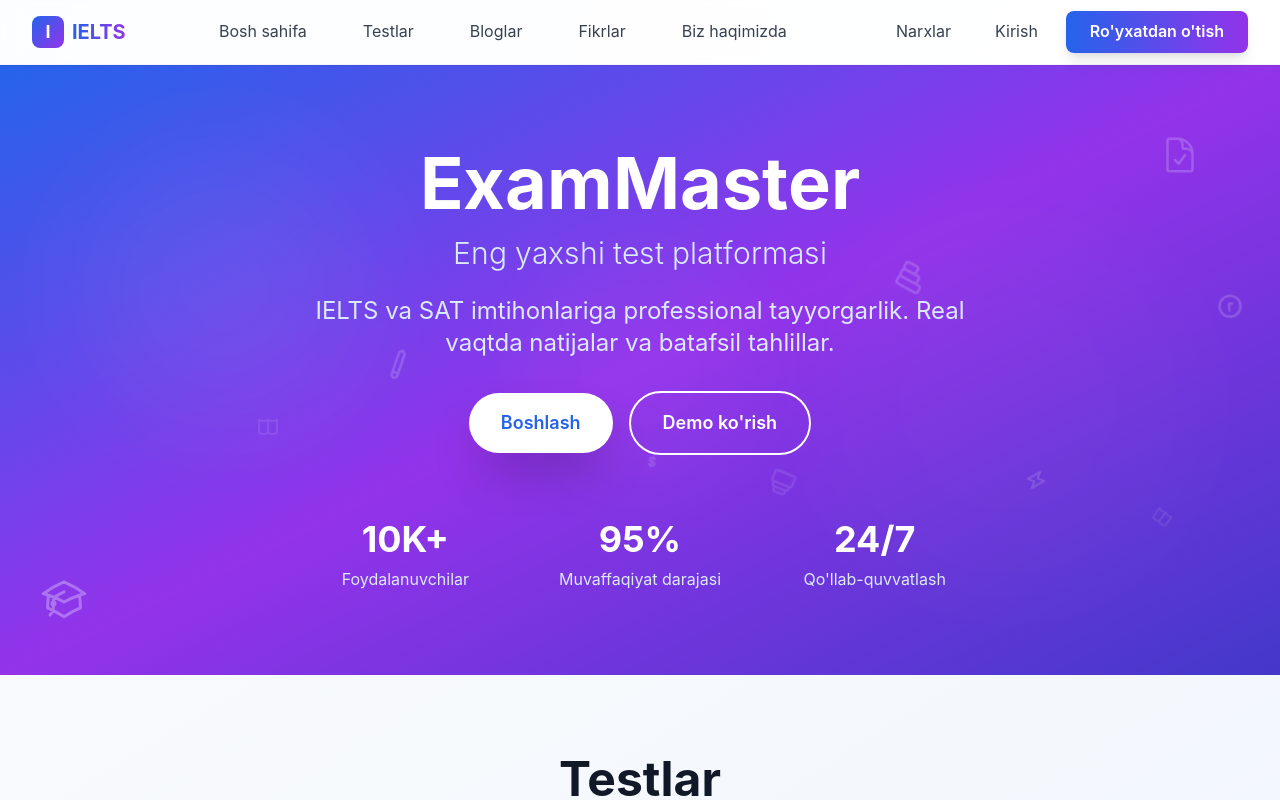
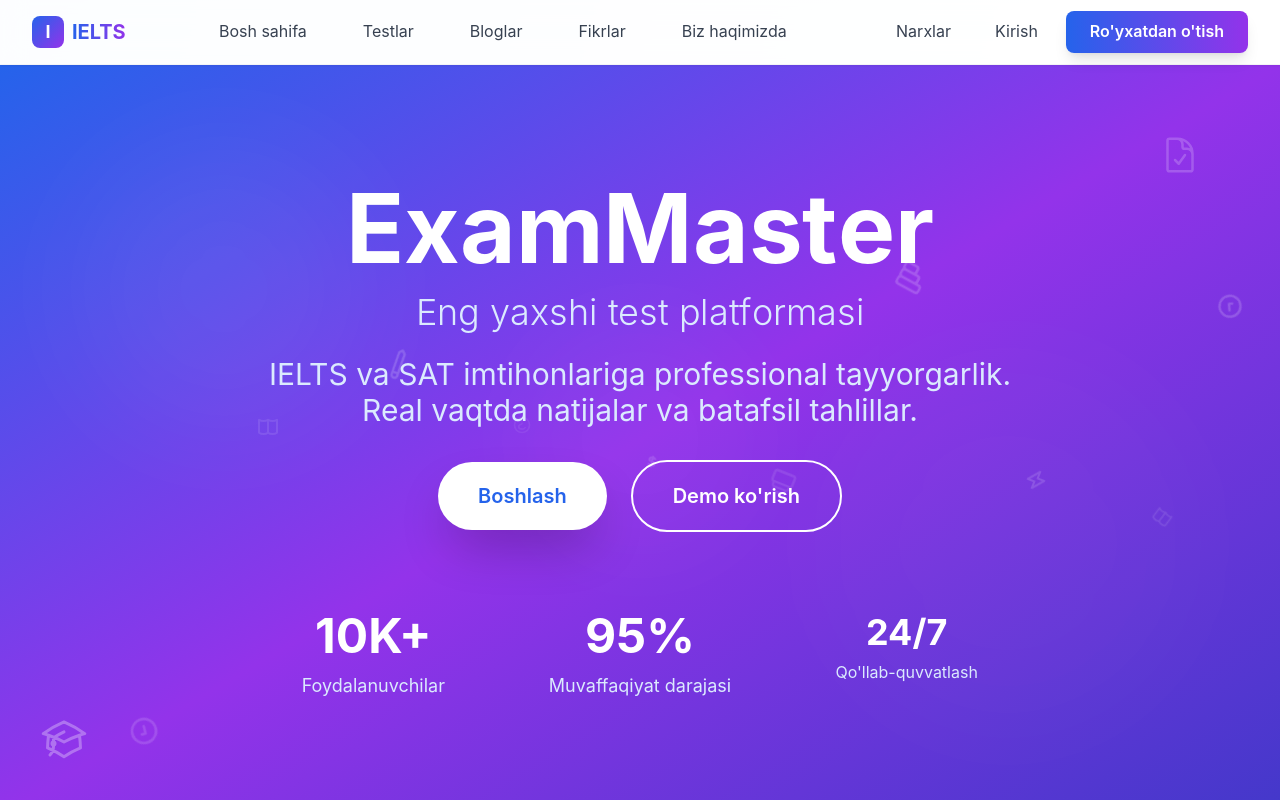
Before and after one commit to Muhammaddiyor2010/IELTS_sayt, a Vue app: page / in a window 1280 px wide. Shown: the top 800 px of the page. Built offline with nearby package versions, Linux system fonts and the light colour scheme; the HTML template or start-up script is replaced by a standard one.

Commit message:
Increase ExamMaster hero section size and text

```diff
--- a/src/pages/Home.vue
+++ b/src/pages/Home.vue
@@ -1,7 +1,7 @@
 <template>
     <div class="">
         <!-- Modern Hero Section -->
-        <div id="home" class="relative overflow-hidden bg-gradient-to-br from-blue-600 via-purple-600 to-indigo-700 h-[610px] flex items-center justify-center py-8">
+        <div id="home" class="relative overflow-hidden bg-gradient-to-br from-blue-600 via-purple-600 to-indigo-700 h-[750px] flex items-center justify-center py-8">
             <!-- Animated background elements -->
             <div class="absolute inset-0">
                 <div class="absolute top-20 left-20 w-72 h-72 bg-white/10 rounded-full blur-3xl animate-pulse"></div>
@@ -64,38 +64,38 @@
             </div>
             <div class="relative z-10 text-center px-4 max-w-4xl mx-auto">
                 <div class="mb-8">
-                    <h1 class="text-5xl md:text-7xl font-bold text-white mb-6 leading-tight">
+                    <h1 class="text-6xl md:text-8xl font-bold text-white mb-6 leading-tight">
                         <span class="block" ref="mainTitle">ExamMaster</span>
-                        <span class="text-2xl md:text-3xl font-light text-blue-100 mt-4 block" ref="subTitle">Eng yaxshi test platformasi</span>
+                        <span class="text-3xl md:text-4xl font-light text-blue-100 mt-4 block" ref="subTitle">Eng yaxshi test platformasi</span>
                     </h1>
-                    <p class="text-xl md:text-2xl text-blue-100 mb-8 max-w-2xl mx-auto">
+                    <p class="text-2xl md:text-3xl text-blue-100 mb-8 max-w-3xl mx-auto">
                         IELTS va SAT imtihonlariga professional tayyorgarlik. Real vaqtda natijalar va batafsil tahlillar.
                     </p>
                 </div>
 
-                <div class="flex flex-col sm:flex-row gap-4 justify-center items-center mb-12">
-                    <button class="group relative px-8 py-4 bg-white text-blue-600 font-semibold rounded-full text-lg shadow-2xl hover:shadow-blue-500/25 transition-all duration-300 transform hover:scale-105">
+                <div class="flex flex-col sm:flex-row gap-6 justify-center items-center mb-12">
+                    <button class="group relative px-10 py-5 bg-white text-blue-600 font-semibold rounded-full text-xl shadow-2xl hover:shadow-blue-500/25 transition-all duration-300 transform hover:scale-105">
                         <span class="relative z-10">Boshlash</span>
                         <div class="absolute inset-0 bg-gradient-to-r from-blue-500 to-purple-500 rounded-full opacity-0 group-hover:opacity-100 transition-opacity duration-300"></div>
                     </button>
-                    <router-link to="/demo-test" class="px-8 py-4 border-2 border-white text-white font-semibold rounded-full text-lg hover:bg-white hover:text-blue-600 transition-all duration-300 transform hover:scale-105">
+                    <router-link to="/demo-test" class="px-10 py-5 border-2 border-white text-white font-semibold rounded-full text-xl hover:bg-white hover:text-blue-600 transition-all duration-300 transform hover:scale-105">
                         Demo ko'rish
                     </router-link>
                 </div>
 
                 <!-- Stats -->
-                <div class="grid grid-cols-1 md:grid-cols-3 gap-8 mt-16">
+                <div class="grid grid-cols-1 md:grid-cols-3 gap-8 mt-20">
                     <div class="text-center">
-                        <div class="text-3xl md:text-4xl font-bold text-white mb-2">
+                        <div class="text-4xl md:text-5xl font-bold text-white mb-3">
                             <span class="counter-animation" ref="userCount">0</span>K+
                         </div>
-                        <div class="text-blue-100">Foydalanuvchilar</div>
+                        <div class="text-blue-100 text-lg">Foydalanuvchilar</div>
                     </div>
                     <div class="text-center">
-                        <div class="text-3xl md:text-4xl font-bold text-white mb-2">
+                        <div class="text-4xl md:text-5xl font-bold text-white mb-3">
                             <span class="counter-animation" ref="successRate">0</span>%
                         </div>
-                        <div class="text-blue-100">Muvaffaqiyat darajasi</div>
+                        <div class="text-blue-100 text-lg">Muvaffaqiyat darajasi</div>
                     </div>
                     <div class="text-center">
                         <div class="text-3xl md:text-4xl font-bold text-white mb-2">
```
